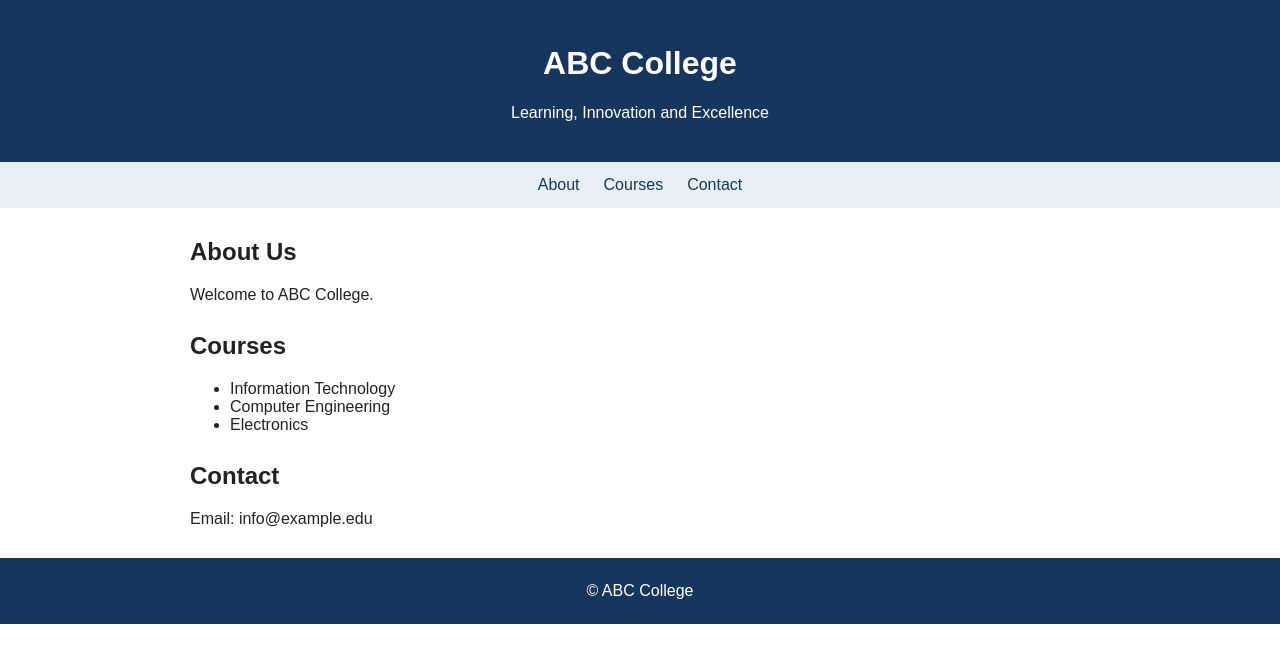
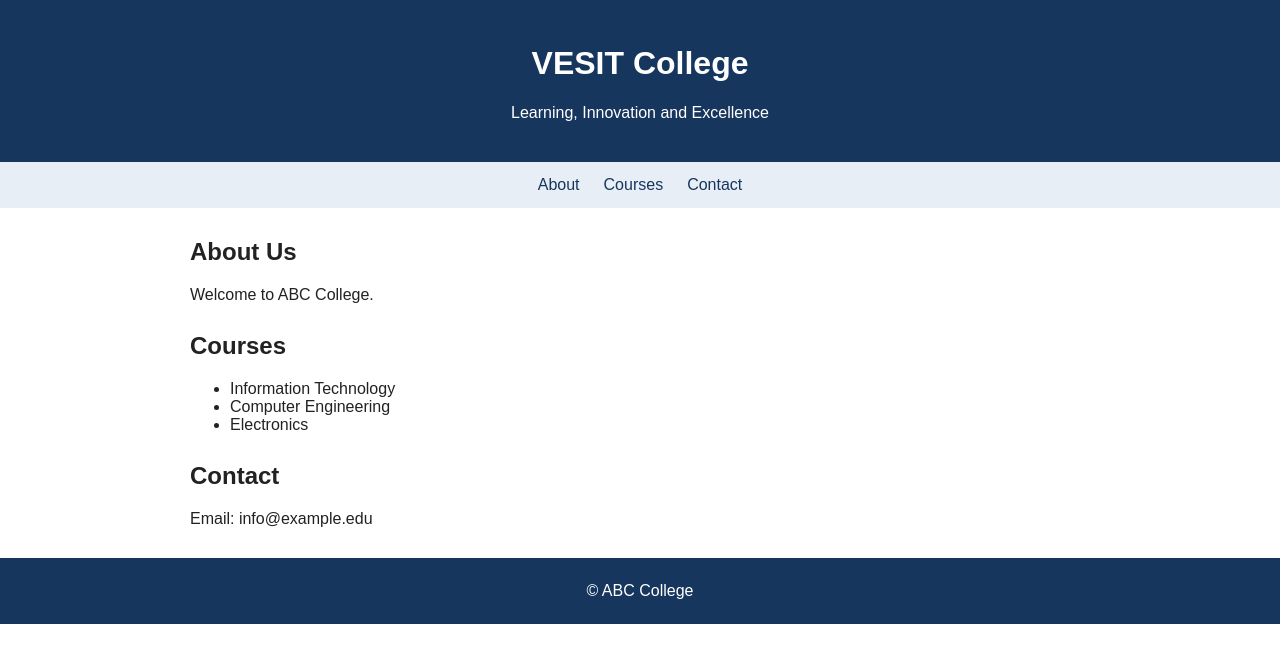
Before and after one commit to tanmaysurve777-droid/College-Website-Devops-Practice, a plain HTML site: page index.html in a window 1280 px wide. Drawn offline with Linux system fonts and the light colour scheme.

Commit message:
COLLEGE NAME CHANGE

```diff
--- a/index.html
+++ b/index.html
@@ -2,7 +2,7 @@
 <html lang="en">
 <head><meta charset="UTF-8"><meta name="viewport" content="width=device-width, initial-scale=1">
 <title>College Website</title><link rel="stylesheet" href="style.css"></head>
-<body><header><h1>ABC College</h1><p>Learning, Innovation and Excellence</p></header>
+<body><header><h1>VESIT College</h1><p>Learning, Innovation and Excellence</p></header>
 <nav><a href="#about">About</a><a href="#courses">Courses</a><a href="#contact">Contact</a></nav>
 <main><section id="about"><h2>About Us</h2><p>Welcome to ABC College.</p></section>
 <section id="courses"><h2>Courses</h2><ul><li>Information Technology</li><li>Computer Engineering</li><li>Electronics</li></ul></section>
```
